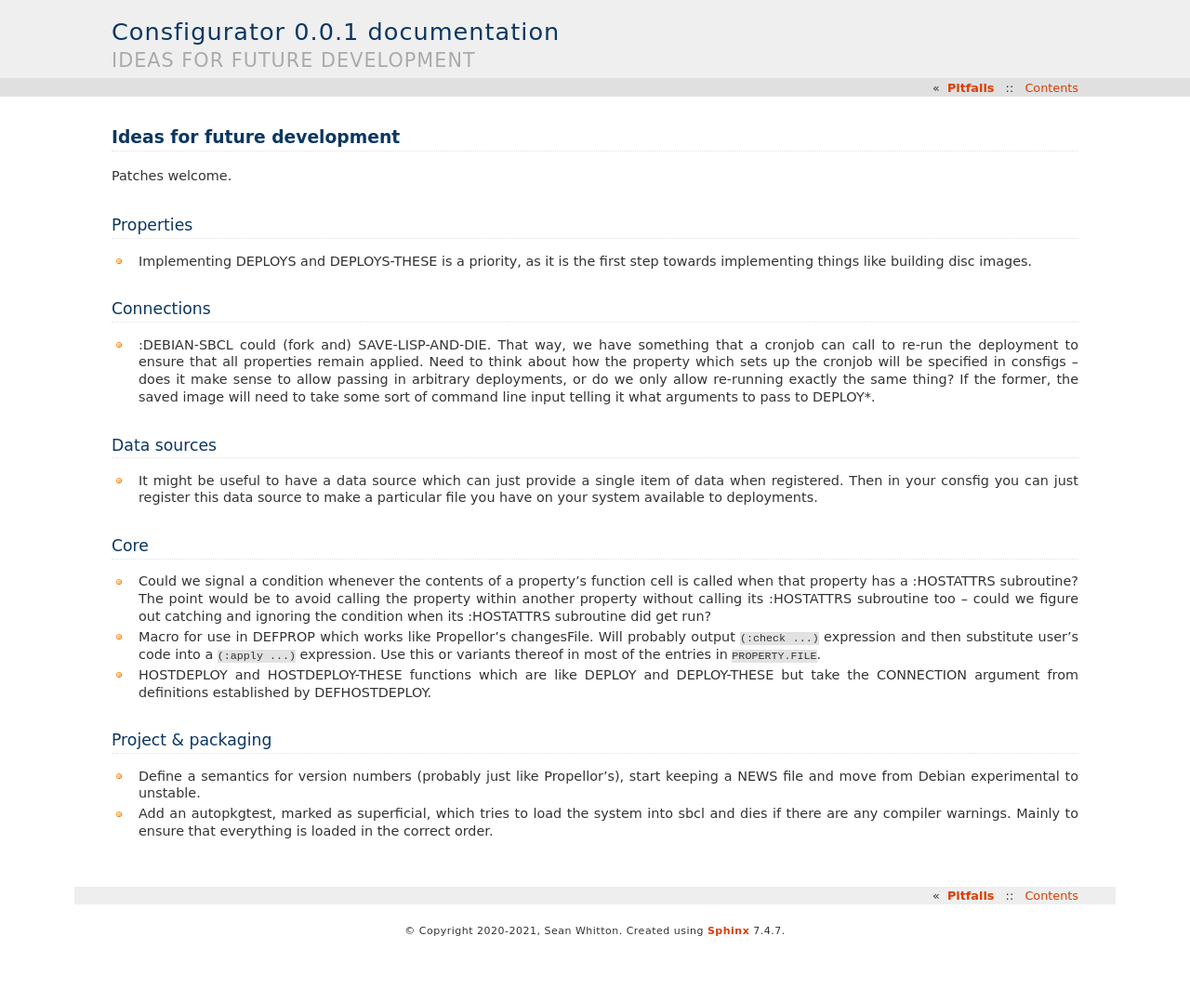
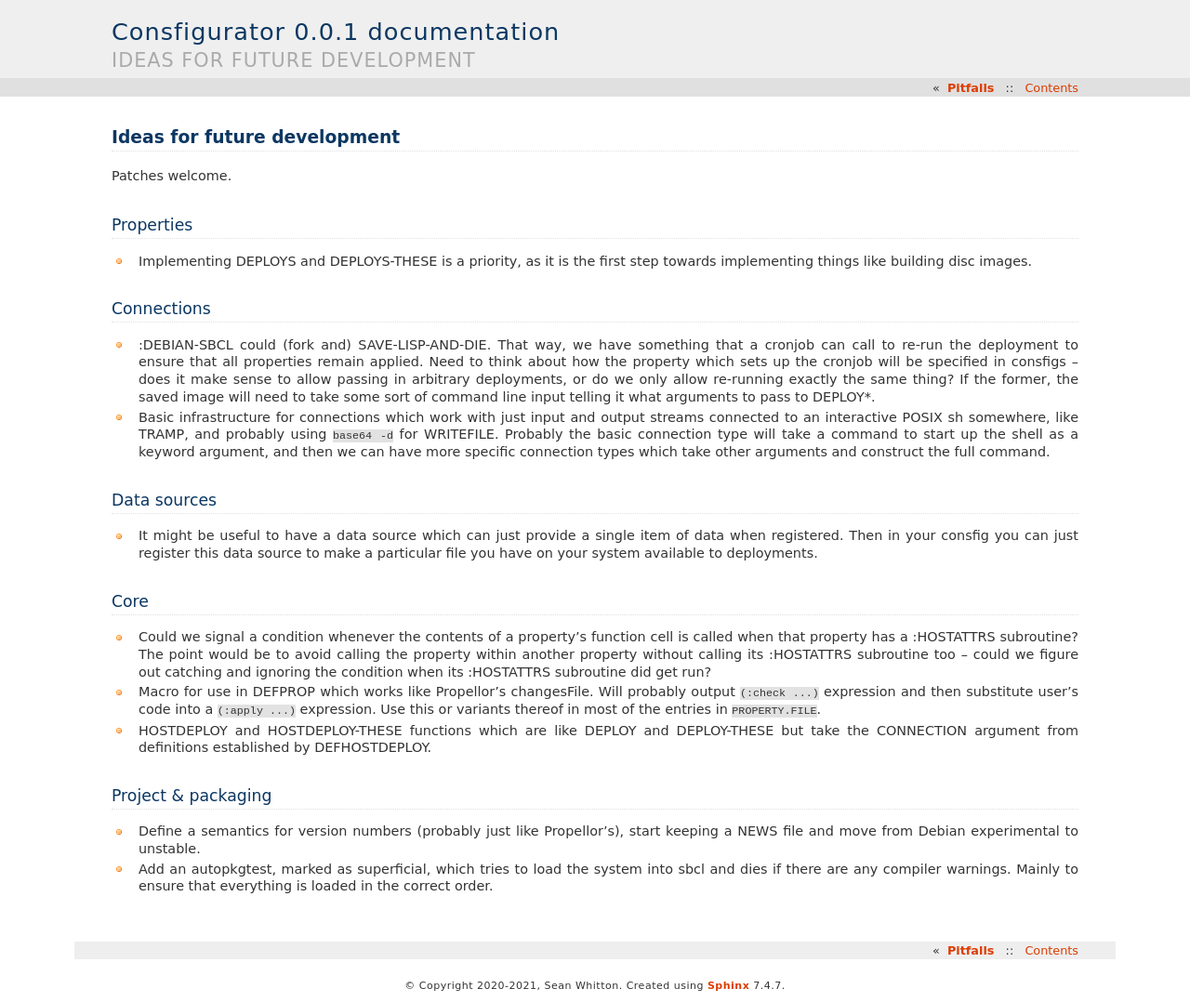
Before and after one commit to spwhitton/consfigurator, a Sphinx documentation site: the page built from doc/ideas.rst, in a window 1280 px wide. Shown: the whole page at 93% size. Built offline with Sphinx 7.4.7, drawn with Linux system fonts in a browser that asks for light colours; before the commit the page ends 1018 px from its top, so only the background shows below that.

Commit message:
notes on interactive shell connection types
Signed-off-by: Sean Whitton <spwhitton@spwhitton.name>

```diff
--- a/doc/ideas.rst
+++ b/doc/ideas.rst
@@ -20,6 +20,13 @@ Connections
   exactly the same thing?  If the former, the saved image will need to take
   some sort of command line input telling it what arguments to pass to
   DEPLOY*.
+
+- Basic infrastructure for connections which work with just input and output
+  streams connected to an interactive POSIX sh somewhere, like TRAMP, and
+  probably using ``base64 -d`` for WRITEFILE.  Probably the basic connection
+  type will take a command to start up the shell as a keyword argument, and
+  then we can have more specific connection types which take other arguments
+  and construct the full command.
 
 Data sources
 ------------
```
Also changed, not shown: README.rst (+9 -8 lines).
